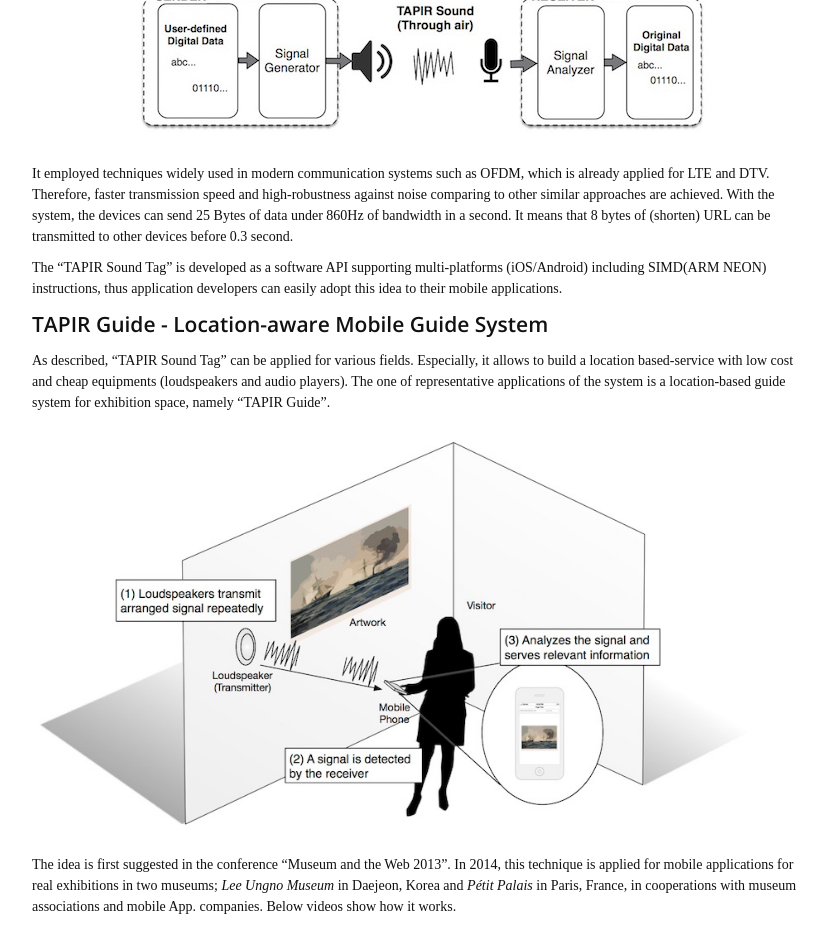
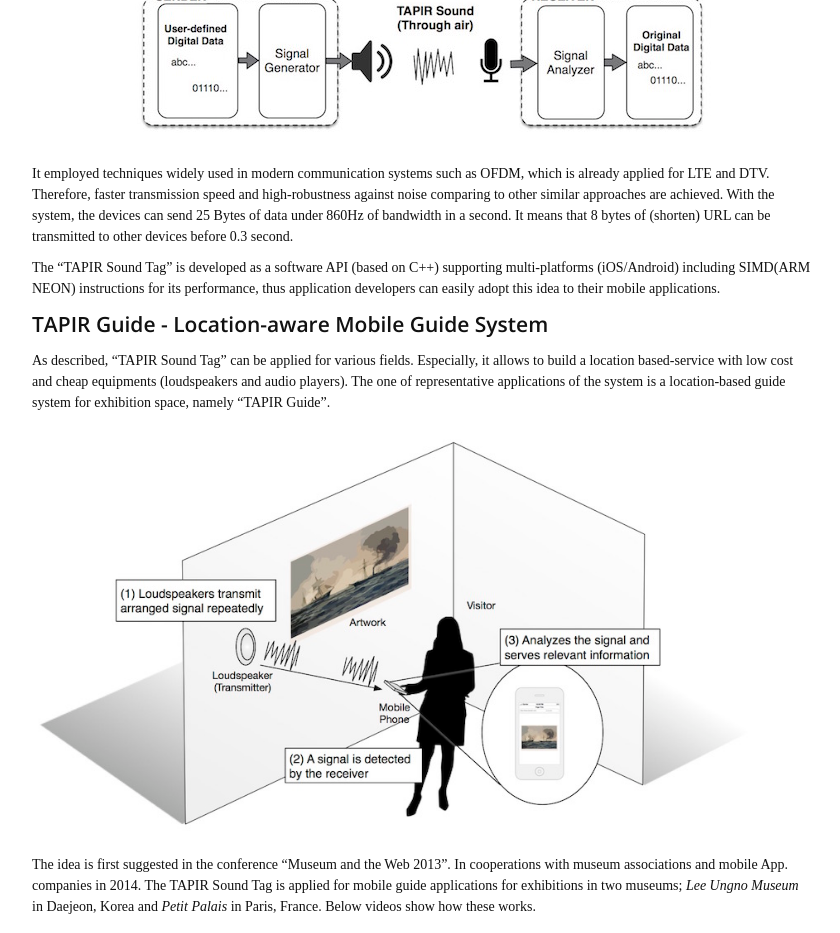
Before and after one commit to haven04/haven04.github.io, a Jekyll site: the page built from _posts/2015-06-04-tapir.markdown, in a window 1280 px wide and 1400 px high, scrolled down 799 px, cut to the strip 0-933 px from the top of the window. Shown: the whole strip, without its empty margins (218-1058 px from the left). Built offline with Jekyll 4.4.1, drawn with Linux system fonts in a browser that asks for light colours; nearby versions of some CDN libraries; some web fonts are replaced; some of the changed text lies outside the part shown.

Commit message:
Update tapir content

```diff
--- a/_posts/2015-06-04-tapir.markdown
+++ b/_posts/2015-06-04-tapir.markdown
@@ -23,7 +23,7 @@
 
 It employed techniques widely used in modern communication systems such as OFDM, which is already applied for LTE and DTV. Therefore, faster transmission speed and high-robustness against noise comparing to other similar approaches are achieved. With the system, the devices can send 25 Bytes of data under 860Hz of bandwidth in a second. It means that 8 bytes of (shorten) URL can be transmitted to other devices before 0.3 second.
 
-The "TAPIR Sound Tag" is developed as a software API supporting multi-platforms (iOS/Android) including SIMD(ARM NEON) instructions, thus application developers can easily adopt this idea to their mobile applications.
+The "TAPIR Sound Tag" is developed as a software API (based on C++) supporting multi-platforms (iOS/Android) including SIMD(ARM NEON) instructions for its performance, thus application developers can easily adopt this idea to their mobile applications.
 
 ### TAPIR Guide - Location-aware Mobile Guide System
 
@@ -32,17 +32,17 @@
 ![TAPIR Guide]({{"/assets/projects/tapir/guide_workflow.jpg" | prepend: site.baseurl }})
 
 
-The idea is first suggested in the conference "Museum and the Web 2013". In 2014, this technique is applied for mobile applications for real exhibitions in two museums; *Lee Ungno Museum* in Daejeon, Korea and *Pétit Palais* in Paris, France, in cooperations with museum associations and mobile App. companies. Below videos show how it works.
+The idea is first suggested in the conference "Museum and the Web 2013". In cooperations with museum associations and mobile App. companies in 2014. The  TAPIR Sound Tag is applied for mobile guide applications for exhibitions in two museums; *Lee Ungno Museum* in Daejeon, Korea and *Petit Palais* in Paris, France. Below videos show how these works.
 
 <div class="post-video">
 <iframe frameborder="0" width="480" height="270" style="align:center" src="//www.dailymotion.com/embed/video/x218ddd" allowfullscreen></iframe>
-User guide for the application in Pétit Palais (French)
+User guide for the application in Petit Palais, Paris Musées (French)
 </div>
 
 <div class="post-video">
 <iframe width="480" height="270" src="https://www.youtube.com/embed/OM8yIDJfM-o" frameborder="0" allowfullscreen></iframe>
-Media report by KBS News (Korean)
+News report, KBS News (Korean)
 </div>
 
 
-If you want to have more information, please contact me through [e-mail](mailto:haven04@gmail.com).
+If you want to have more information in technical details, please contact me through [e-mail](mailto:haven04@gmail.com).
```
